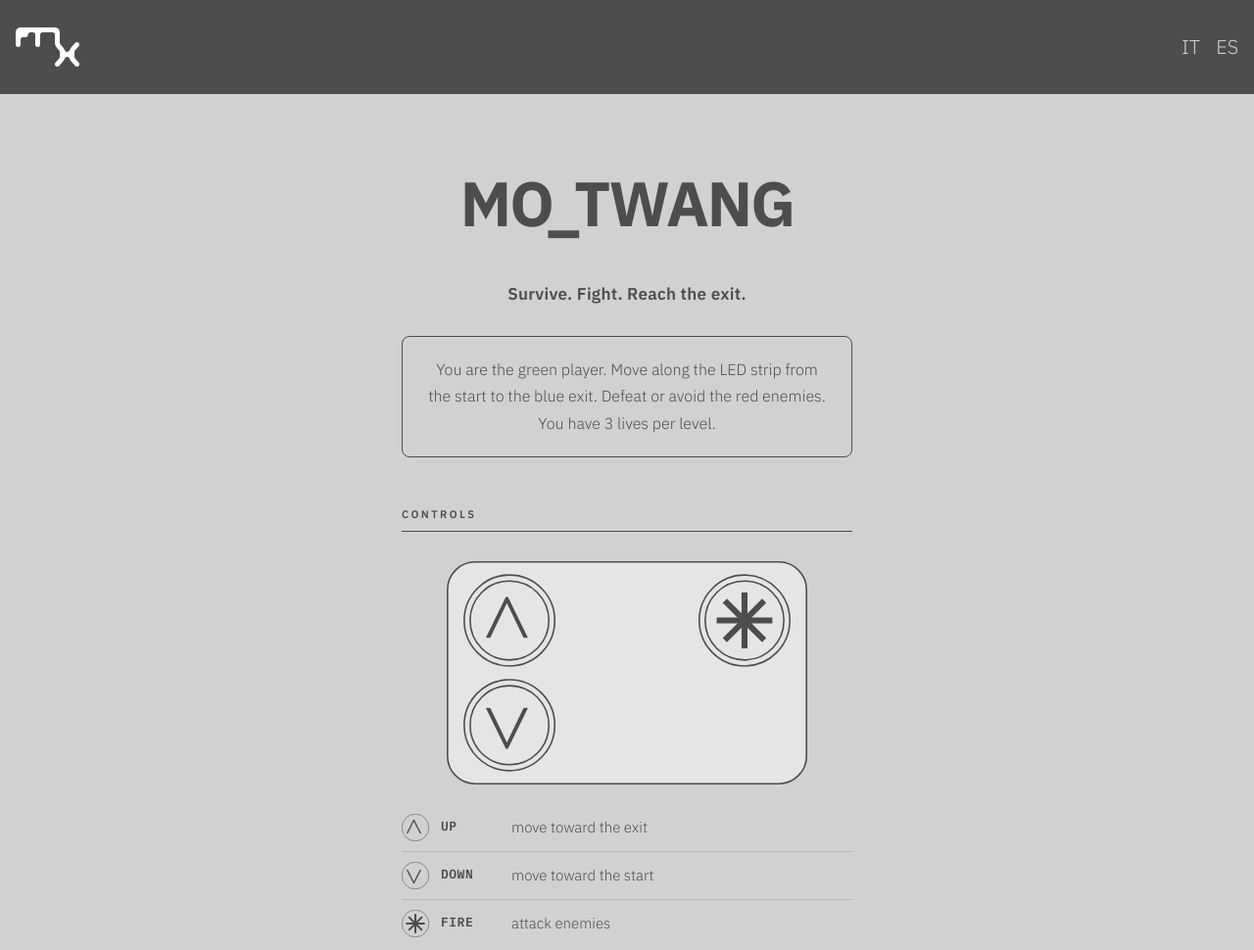
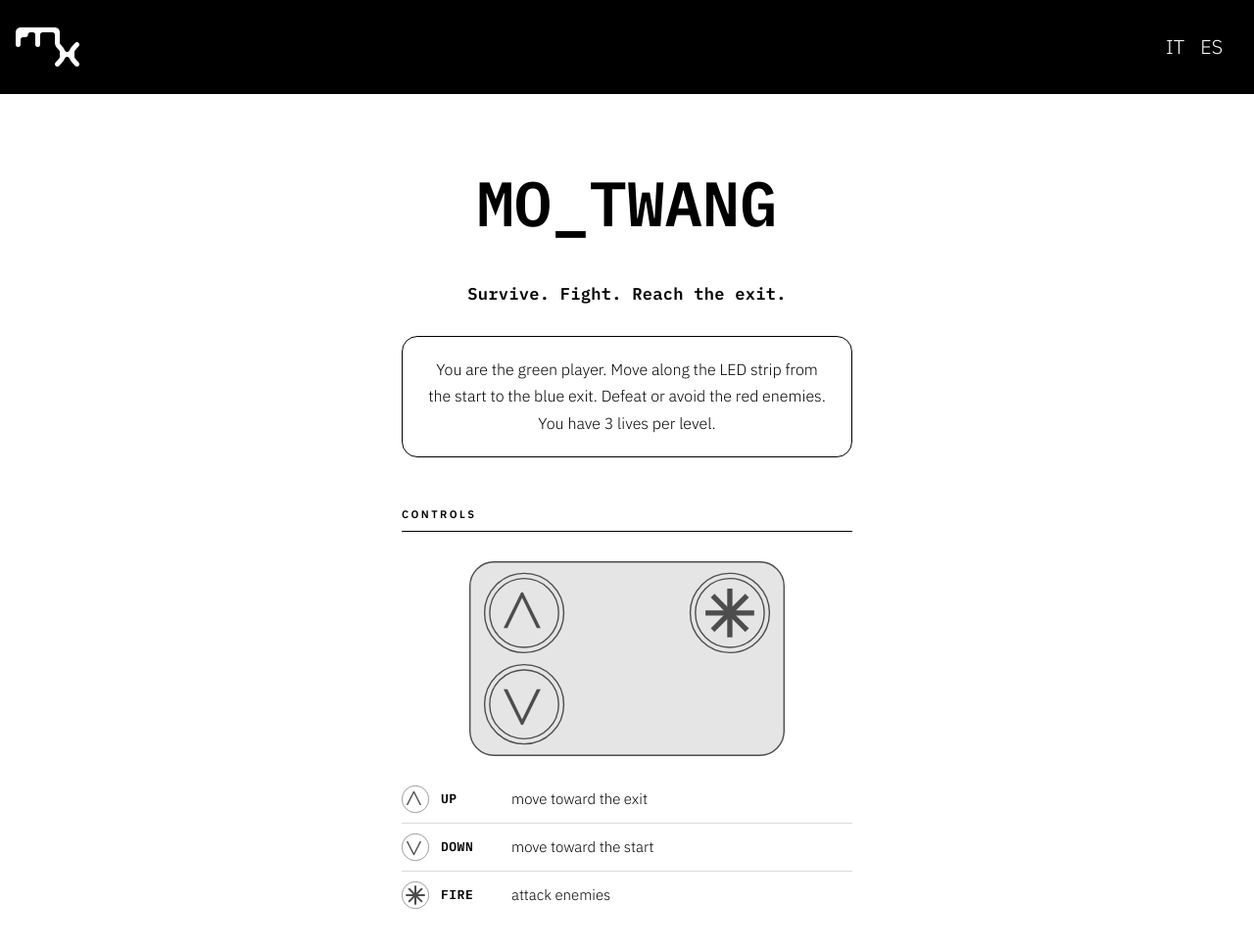
Before and after one commit to Metro-Olografix/motwang_guide, a plain HTML site: page en.html in a window 1280 px wide. Shown: the top 970 px of the page at 98% size. Drawn offline with Linux system fonts and the light colour scheme.

Commit message:
color schema and css

```diff
--- a/css/style.css
+++ b/css/style.css
@@ -1,9 +1,9 @@
 :root {
-    --radius: 8px;
+    --radius: 16px;
     --radius-full: 50%;
 
-    --white: #d1d1d1;
-    --dark: #4d4d4d;
+    --white: #ffffff;
+    --dark: #000000;
 }
 
 * {
@@ -37,6 +37,7 @@ header {
 .header-bar {
     width: 100%;
     background: var(--dark);
+    padding-right: 1rem; /* Account for scrollbar */
 }
 
 .header-container {
@@ -95,10 +96,10 @@ header {
 }
 
 h1.title {
-    font-family: 'IBM Plex Sans', sans-serif;
+    font-family: 'IBM Plex Mono', monospace;
     font-size: 64px;
     font-weight: 700;
-    letter-spacing: -2px;
+    letter-spacing: 0;
     margin-bottom: 28px;
     text-align: center;
 }
@@ -115,6 +116,7 @@ h2 {
 }
 
 .intro {
+    font-family: 'IBM Plex Mono', monospace;
     text-align: center;
     margin-bottom: 28px;
     line-height: 1.7;
@@ -146,7 +148,7 @@ h2 {
 }
 
 .controller-image {
-    max-width: 80%;
+    max-width: 70%;
     width: 100%;
     height: auto;
 }
@@ -198,6 +200,7 @@ h2 {
 }
 
 .key-mechanic-title {
+    font-family: 'IBM Plex Mono', monospace;
     font-weight: 600;
     font-size: 11px;
     letter-spacing: 2px;
@@ -233,6 +236,7 @@ h2 {
 }
 
 .color-name {
+    font-family: 'IBM Plex Mono', monospace;
     font-weight: 600;
     margin-bottom: 4px;
     font-size: 13px;
@@ -250,6 +254,7 @@ h2 {
 }
 
 .strategy-title {
+    font-family: 'IBM Plex Mono', monospace;
     font-weight: 600;
     margin-bottom: 18px;
     font-size: 12px;
@@ -327,6 +332,6 @@ footer a:hover {
     }
 
     .controller-image {
-        max-width: 90%;
+        max-width: 70%;
     }
 }
```
